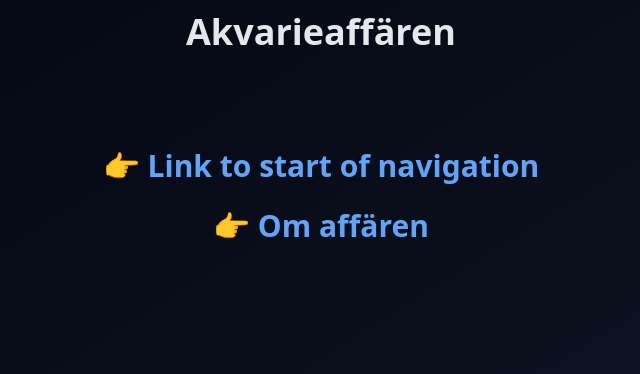
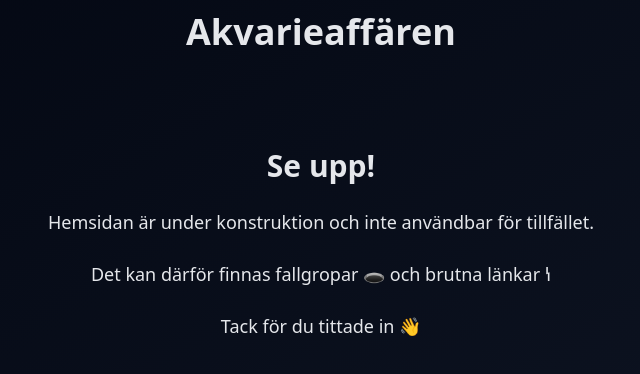
Before and after one commit to Andreeastroem/akvarieaffar, a Next.js app: page / in a window 1280 px wide. Shown: the top 374 px of the page, without its empty margins (319-959 px from the left). Built offline with nearby package versions, Linux system fonts and the light colour scheme.

Commit message:
fix: add disclaimers on pages

```diff
--- /dev/null
+++ b/app/kontakt/page.tsx
@@ -0,0 +1,8 @@
+export default async function ContactPage() {
+  return (
+    <div>
+      <h2>Kommer snart</h2>
+      <p>Denna sidan är under konstruction 👷‍♂️🏗️</p>
+    </div>
+  )
+}
--- a/app/page.tsx
+++ b/app/page.tsx
@@ -1,18 +1,10 @@
-import Link from "next/link"
-
 export default function Home() {
   return (
     <main className="flex h-full flex-col items-center justify-center p-24 gap-6">
-      <h2>
-        <Link href={"/fisk"} className="text-blue-400 hover:text-blue-200">
-          👉 Link to start of navigation
-        </Link>
-      </h2>
-      <h2>
-        <Link href={"/om-affaren"} className="text-blue-400 hover:text-blue-200">
-          👉 Om affären
-        </Link>
-      </h2>
+      <h2>Se upp!</h2>
+      <p>Hemsidan är under konstruktion och inte användbar för tillfället.</p>
+      <p>Det kan därför finnas fallgropar 🕳️ och brutna länkar ꝇ</p>
+      <p>Tack för du tittade in 👋</p>
     </main>
   )
 }
```
